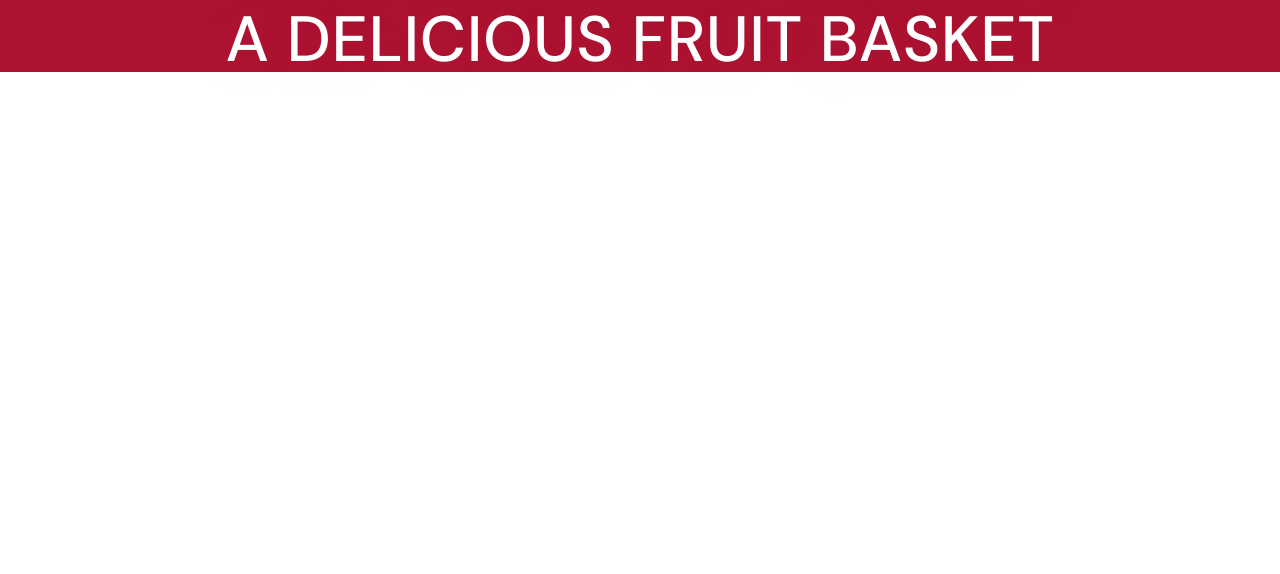
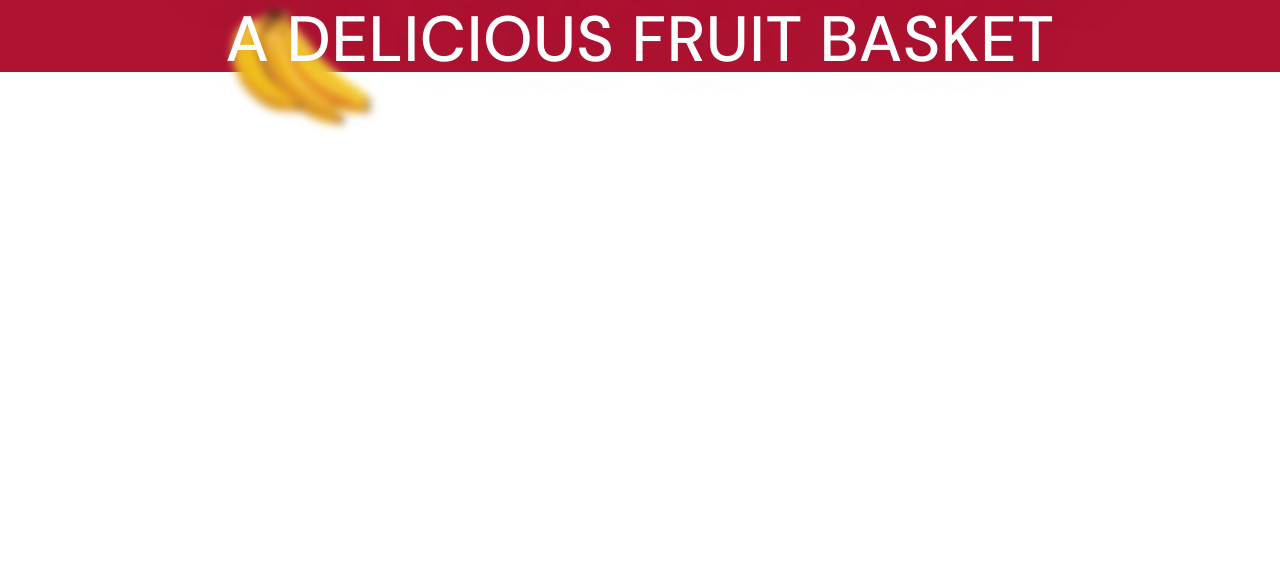
Before and after one commit to Szumapman/fresh-harvest-box, a website built with Vite: page index.html in a window 1280 px wide. Shown: the part 226-800 px from the top of the page. Built offline with nearby package versions, Linux system fonts and the light colour scheme; files whose address does not match are found by name.

Commit message:
add bananas picture

```diff
--- a/src/partials/hero.html
+++ b/src/partials/hero.html
@@ -37,6 +37,31 @@
           src="./images/hero-strawberries-mobile.webp"
         />
       </picture>
+      <picture>
+        <source
+          media="(min-width: 1280px)"
+          srcset="
+            ./images/hero-bananas-desktop.webp    1x,
+            ./images/hero-bananas-desktop@2x.webp 2x
+          "
+        />
+        <source
+          media="(min-width: 768px)"
+          srcset="
+            ./images/hero-bananas-tablet.webp    1x,
+            ./images/hero-bananas-tablet@2x.webp 2x
+          "
+        />
+        <img
+          class="hero-header-img-bananas"
+          alt="blurry image of fresh yellow bananas"
+          srcset="
+            ./images/hero-bananas-mobile.webp    1x,
+            ./images/hero-bananas-mobile@2x.webp 2x
+          "
+          src="./images/hero-bananas-mobile.webp"
+        />
+      </picture>
     </div>
   </div>
 </section>
--- a/src/styles/components/hero.scss
+++ b/src/styles/components/hero.scss
@@ -7,6 +7,7 @@
 }
 
 .hero-header-wrap {
+    max-width: 335px;
     margin: 0 auto -60px;
     padding-top: 56px;
     position: relative;
@@ -43,7 +44,21 @@
     filter: blur(2px); // I changed from 4px to 2px, beacause it looks more similar to the design
 }
 
+.hero-header-img-bananas {
+    position: absolute;
+    bottom: 10px;
+    left: -18px;
+    z-index: 9;
+    width: 66px;
+    height: 44px;
+    rotate: 20deg;
+    filter: blur(2px); // I changed from 4px to 2px, beacause it looks more similar to the design
+}
+
 @media screen and (min-width: $tablet) {
+    .hero-header-wrap {
+        max-width: 736px;
+    }
     .hero-header-tablet-desktop {
         display: block;
     }
@@ -59,6 +74,15 @@
         height: 108px;
         filter: blur(4px); // I changed from 8px to 4px, beacause it looks more similar to the design
     }
+
+    .hero-header-img-bananas {
+        top: 160px;
+        left: 20px;
+        width: 132px;
+        height: 90px;
+        rotate: 20deg;
+        filter: blur(4px); // I changed from 8px to 4px, beacause it looks more similar to the design
+    }
 }
 
 @media screen and (min-width: $tablet) and (max-width: $desktop) {
@@ -69,6 +93,9 @@
 }
 
 @media screen and (min-width: $desktop) {
+    .hero-header-wrap {
+        max-width: 1240px;
+    }
     .hero-header-tablet-desktop {
         font-size: 4rem;
         line-height: 4rem;
@@ -80,4 +107,11 @@
         width: 120px;
         height: 120px;
     }
+
+    .hero-header-img-bananas {
+        top: 190px;
+        left: 175px;
+        width: 183.21px;
+        height: 124.61px;
+    }
 }
```
Also changed, not shown: public/images/hero-bananas-desktop.webp (added), public/images/hero-bananas-desktop@2x.webp (added), public/images/hero-bananas-mobile.webp (added), public/images/hero-bananas-mobile@2x.webp (added), public/images/hero-bananas-tablet.webp (added), public/images/hero-bananas-tablet@2x.webp (added).
